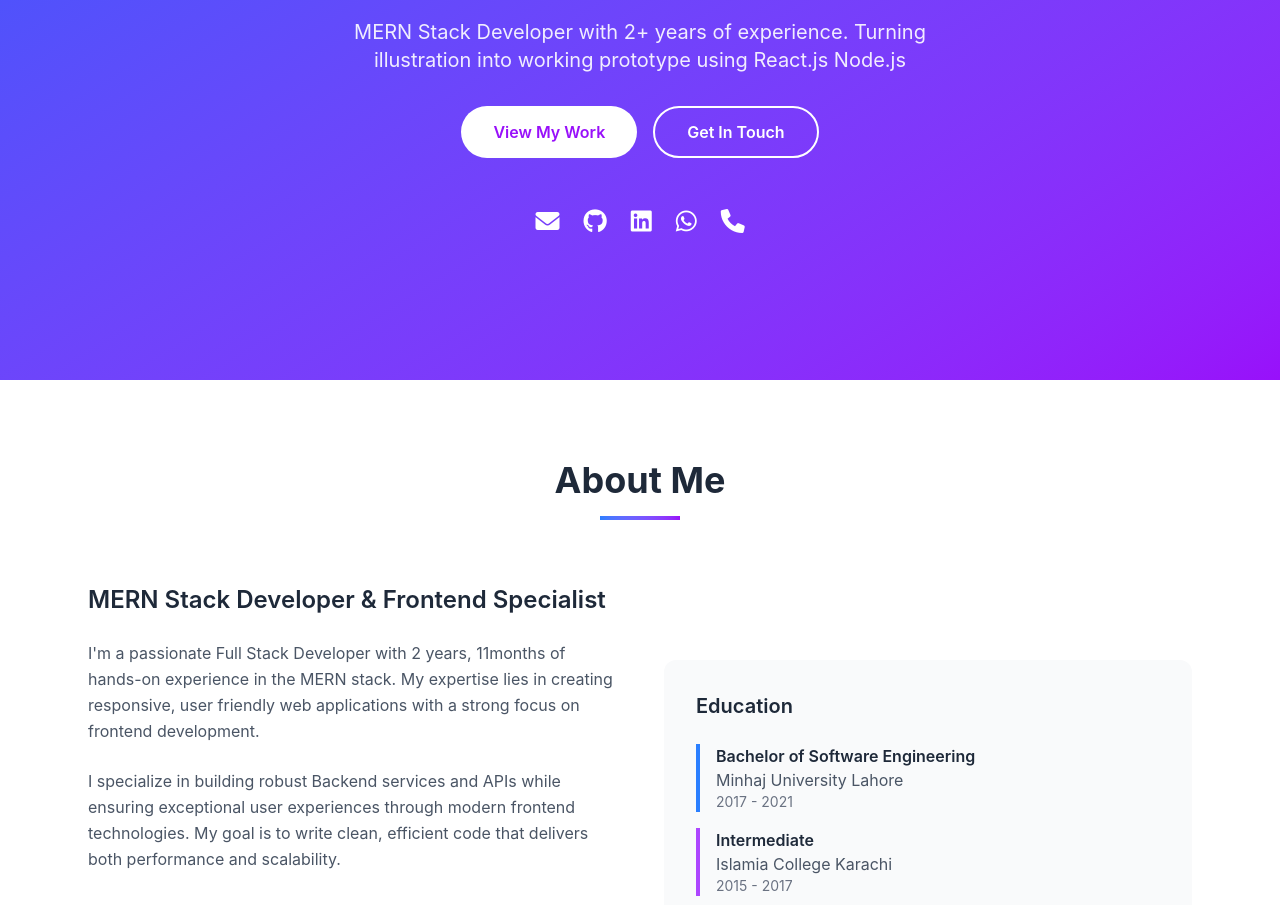
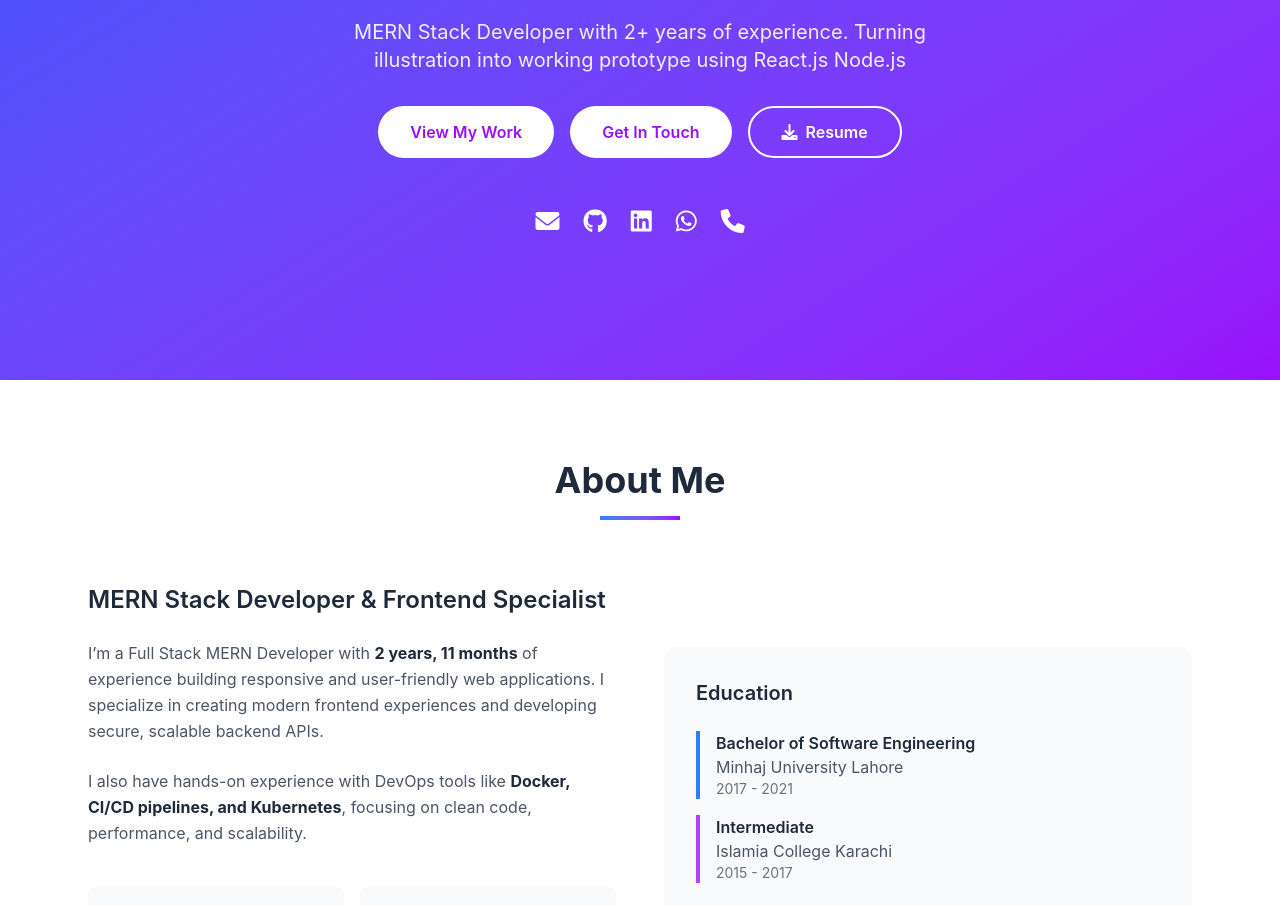
Before and after one commit to qaiser1Habib/ReactTailwind-Portfolio, a React (Vite) app: page / in a window 1280 px wide. Shown: the part 420-1325 px from the top of the page. Built offline with nearby package versions, Linux system fonts and the light colour scheme; no server answers.

Commit message:
Refactor code structure for improved readability and maintainability

```diff
--- a/src/data/projects.ts
+++ b/src/data/projects.ts
@@ -1,23 +1,4 @@
 export const projects = [
-    {
-        title: "Pic.Fan",
-        description:
-            "Full-stack social platform with real-time messaging capabilities",
-        gradient: "from-blue-400 to-purple-500",
-        icon: "fas fa-images",
-        tech: [
-            { name: "Node.js", color: "bg-blue-100 text-blue-800" },
-            { name: "React.js", color: "bg-green-100 text-green-800" },
-            { name: "Socket.io", color: "bg-purple-100 text-purple-800" },
-            { name: "MongoDB", color: "bg-gray-100 text-gray-800" },
-        ],
-        features: [
-            "Real-time messaging with Socket.io",
-            "Responsive UI with Bootstrap CSS",
-            "RESTful API with Express.js",
-        ],
-        link: "https://pic.fan/",
-    },
 	{
 		title: "UndrRight",
 		description: "AI-powered legal assistant web application for lawyers",
@@ -29,11 +10,7 @@ export const projects = [
 			{ name: "Tailwind", color: "bg-cyan-100 text-cyan-800" },
 			{ name: "MongoDB", color: "bg-gray-100 text-gray-800" },
 		],
-        features: [
-            "AI-powered legal assistance",
-            "Modern UI with Tailwind CSS",
-            "Smooth animations with Framer Motion",
-        ],
+		features: ["AI-powered legal assistance", "Modern UI with Tailwind CSS", "Smooth animations with Framer Motion"],
 		link: "https://www.undrright.com/",
 	},
 	{
@@ -47,11 +24,21 @@ export const projects = [
 			{ name: "Tailwind", color: "bg-cyan-100 text-cyan-800" },
 			{ name: "OpenAI", color: "bg-yellow-100 text-yellow-800" },
 		],
-        features: [
-            "OpenAI API integration",
-            "Conversational travel assistance",
-            "Modern responsive design",
-        ],
+		features: ["OpenAI API integration", "Conversational travel assistance", "Modern responsive design"],
 		link: "https://enroute2.com/",
 	},
+	{
+		title: "Pic.Fan",
+		description: "Full-stack social platform with real-time messaging capabilities",
+		gradient: "from-blue-400 to-purple-500",
+		icon: "fas fa-images",
+		tech: [
+			{ name: "Node.js", color: "bg-blue-100 text-blue-800" },
+			{ name: "React.js", color: "bg-green-100 text-green-800" },
+			{ name: "Socket.io", color: "bg-purple-100 text-purple-800" },
+			{ name: "MongoDB", color: "bg-gray-100 text-gray-800" },
+		],
+		features: ["Real-time messaging with Socket.io", "Responsive UI with Bootstrap CSS", "RESTful API with Express.js"],
+		link: "https://pic.fan/",
+	},
 ];
--- a/src/pages/Portfolio/_components/AboutSection.tsx
+++ b/src/pages/Portfolio/_components/AboutSection.tsx
@@ -1,10 +1,27 @@
 import type { Experience } from "@/types/Experience";
+import { useEffect, useState } from "react";
 
 interface AboutSectionProps {
 	totalExperience: Experience;
 }
 
 const AboutSection = ({ totalExperience }: AboutSectionProps) => {
+	const [repoCount, setRepoCount] = useState<number>(0);
+
+	useEffect(() => {
+		const fetchRepoCount = async () => {
+			try {
+				const res = await fetch("https://api.github.com/users/qaiser1Habib");
+				const data = await res.json();
+				setRepoCount(data?.public_repos || 0);
+			} catch (error) {
+				console.log("Error fetching repo count:", error);
+			}
+		};
+
+		fetchRepoCount();
+	}, []);
+
 	return (
 		<section id="about" className="py-20 bg-white">
 			<div className="max-w-6xl mx-auto px-6">
@@ -12,22 +29,28 @@ const AboutSection = ({ totalExperience }: AboutSectionProps) => {
 					<h2 className="text-4xl font-bold mb-4">About Me</h2>
 					<div className="w-20 h-1 bg-gradient-to-r from-blue-500 to-purple-600 mx-auto"></div>
 				</div>
+
 				<div className="grid md:grid-cols-2 gap-12 items-center">
 					<div className="space-y-6">
 						<h3 className="text-2xl font-semibold text-gray-800">MERN Stack Developer & Frontend Specialist</h3>
+
 						<p className="text-gray-600 leading-relaxed">
-							I'm a passionate Full Stack Developer with{" "}
-							{`${totalExperience.years} years, ${
-								totalExperience.months > 0 ? totalExperience.months + "months" : ""
-							}`}{" "}
-							of hands-on experience in the MERN stack. My expertise lies in creating responsive, user friendly web
-							applications with a strong focus on frontend development.
+							I’m a Full Stack MERN Developer with{" "}
+							<strong className="text-gray-800">
+								{`${totalExperience.years} years${
+									totalExperience.months > 0 ? `, ${totalExperience.months} months` : ""
+								}`}
+							</strong>{" "}
+							of experience building responsive and user-friendly web applications. I specialize in creating modern
+							frontend experiences and developing secure, scalable backend APIs.
 						</p>
+
 						<p className="text-gray-600 leading-relaxed">
-							I specialize in building robust Backend services and APIs while ensuring exceptional user experiences through
-							modern frontend technologies. My goal is to write clean, efficient code that delivers both performance and
-							scalability.
+							I also have hands-on experience with DevOps tools like{" "}
+							<strong className="text-gray-800">Docker, CI/CD pipelines, and Kubernetes</strong>, focusing on clean code,
+							performance, and scalability.
 						</p>
+
 						<div className="grid grid-cols-2 gap-4 pt-4">
 							<div className="text-center p-4 bg-gray-50 rounded-lg">
 								<div className="text-3xl font-bold text-blue-600">
@@ -35,20 +58,24 @@ const AboutSection = ({ totalExperience }: AboutSectionProps) => {
 								</div>
 								<div className="text-gray-600">Years Experience</div>
 							</div>
+
 							<div className="text-center p-4 bg-gray-50 rounded-lg">
-								<div className="text-3xl font-bold text-purple-600">10+</div>
-								<div className="text-gray-600">Projects Completed</div>
+								<div className="text-3xl font-bold text-purple-600">{repoCount > 0 ? `${repoCount}+` : "Loading..."}</div>
+								<div className="text-gray-600">GitHub Repositories</div>
 							</div>
 						</div>
 					</div>
+
 					<div className="bg-gray-50 p-8 rounded-xl">
 						<h4 className="text-xl font-semibold mb-6">Education</h4>
+
 						<div className="space-y-4">
 							<div className="border-l-4 border-blue-500 pl-4">
 								<h5 className="font-semibold">Bachelor of Software Engineering</h5>
 								<p className="text-gray-600">Minhaj University Lahore</p>
 								<p className="text-sm text-gray-500">2017 - 2021</p>
 							</div>
+
 							<div className="border-l-4 border-purple-500 pl-4">
 								<h5 className="font-semibold">Intermediate</h5>
 								<p className="text-gray-600">Islamia College Karachi</p>
--- a/src/pages/Portfolio/_components/HeroSection.tsx
+++ b/src/pages/Portfolio/_components/HeroSection.tsx
@@ -19,22 +19,14 @@ const HeroSection = ({ totalExperience }: HeroSectionProps) => {
 			<div className="text-center px-6 animate-fade-in">
 				<div className="mb-6">
 					<div className="size-32 mx-auto mb-6 rounded-full bg-white/20 backdrop-blur-sm flex items-center justify-center text-4xl font-bold">
-            <ImageLoader
-              src={profile}
-              className="size-30 object-cover rounded-full"
-              alt="Qaiser Habib"
-            />
+						<ImageLoader src={profile} className="size-30 object-cover rounded-full" alt="Qaiser Habib" />
 					</div>
 				</div>
-        <h1 className="text-3xl sm:text-5xl lg:text-7xl font-bold mb-4">
-          QAISER HABIB
-        </h1>
+				<h1 className="text-3xl sm:text-5xl lg:text-7xl font-bold mb-4">QAISER HABIB</h1>
 				<div className="text-xl md:text-2xl mb-6">MERN Stack Developer</div>
 				<p className="text-lg md:text-xl mb-8 max-w-2xl mx-auto opacity-90">
-          MERN Stack Developer with{" "}
-          {`${totalExperience.years}${totalExperience.months > 0 ? "+" : ""}`}{" "}
-          years of experience. Turning illustration into working prototype using
-          React.js Node.js
+					MERN Stack Developer with {`${totalExperience.years}${totalExperience.months > 0 ? "+" : ""}`} years of experience.
+					Turning illustration into working prototype using React.js Node.js
 				</p>
 				<div className="flex flex-col sm:flex-row gap-4 justify-center">
 					<button
@@ -45,10 +37,18 @@ const HeroSection = ({ totalExperience }: HeroSectionProps) => {
 					</button>
 					<button
 						onClick={() => scrollToSection("contact", setMobileMenuOpen)}
-            className="border-2 border-white px-8 py-3 rounded-full font-semibold hover:bg-white hover:text-purple-600 transition-colors cursor-pointer"
+						className="bg-white text-purple-600 px-8 py-3 rounded-full font-semibold hover:bg-gray-100 transition-colors cursor-pointer"
 					>
 						Get In Touch
 					</button>
+					<a
+						href="/qaiser-resume.pdf"
+						download
+						className="border-2 border-white px-8 py-3 rounded-full font-semibold hover:bg-white hover:text-purple-600 transition-colors cursor-pointer"
+					>
+						<i className="fas fa-download me-2" />
+						Resume
+					</a>
 				</div>
 				<SocialLinks className="mt-12" />
 			</div>
--- a/src/pages/Portfolio/_components/SkillsSection.tsx
+++ b/src/pages/Portfolio/_components/SkillsSection.tsx
@@ -36,6 +36,7 @@ const SkillsSection = () => {
 					<h2 className="text-4xl font-bold mb-4">Technical Skills</h2>
 					<div className="w-20 h-1 bg-gradient-to-r from-blue-500 to-purple-600 mx-auto"></div>
 				</div>
+
 				<div className="grid md:grid-cols-2 lg:grid-cols-3 gap-8">
 					{/* Frontend Skills */}
 					<div className="bg-white p-8 rounded-xl shadow-lg hover:transform hover:-translate-y-2 transition-all duration-300">
@@ -43,6 +44,7 @@ const SkillsSection = () => {
 							<i className="fas fa-code text-4xl text-blue-500 mb-4"></i>
 							<h3 className="text-xl font-semibold">Frontend</h3>
 						</div>
+
 						<div className="space-y-4">
 							{[
 								{ name: "React.js", level: 95 },
@@ -54,10 +56,9 @@ const SkillsSection = () => {
 								<div key={skill.name}>
 									<div className="flex justify-between mb-2">
 										<span className="text-sm font-medium">{skill.name}</span>
-                    <span className="text-sm text-gray-500">
-                      {skill.level}%
-                    </span>
+										<span className="text-sm text-gray-500">{skill.level}%</span>
 									</div>
+
 									<div className="w-full bg-gray-200 rounded-full h-2">
 										<div
 											className={`h-2 rounded-full bg-gradient-to-r from-blue-600 to-purple-600 skill-bar-animate ${
@@ -80,20 +81,21 @@ const SkillsSection = () => {
 							<i className="fas fa-server text-4xl text-green-500 mb-4"></i>
 							<h3 className="text-xl font-semibold">Backend</h3>
 						</div>
+
 						<div className="space-y-4">
 							{[
 								{ name: "Node.js", level: 90 },
 								{ name: "Express.js", level: 85 },
 								{ name: "Socket.io", level: 75 },
 								{ name: "REST APIs", level: 88 },
+								{ name: "MongoDB", level: 85 },
 							].map((skill, index) => (
 								<div key={skill.name}>
 									<div className="flex justify-between mb-2">
 										<span className="text-sm font-medium">{skill.name}</span>
-                    <span className="text-sm text-gray-500">
-                      {skill.level}%
-                    </span>
+										<span className="text-sm text-gray-500">{skill.level}%</span>
 									</div>
+
 									<div className="w-full bg-gray-200 rounded-full h-2">
 										<div
 											className={`h-2 rounded-full bg-gradient-to-r from-blue-600 to-purple-600 skill-bar-animate ${
@@ -110,26 +112,27 @@ const SkillsSection = () => {
 						</div>
 					</div>
 
-          {/* Database & DevOps */}
+					{/* DevOps Skills */}
 					<div className="bg-white p-8 rounded-xl shadow-lg hover:transform hover:-translate-y-2 transition-all duration-300">
 						<div className="text-center mb-6">
-              <i className="fas fa-database text-4xl text-purple-500 mb-4"></i>
-              <h3 className="text-xl font-semibold">Database & DevOps</h3>
+							<i className="fas fa-cloud text-4xl text-purple-500 mb-4"></i>
+							<h3 className="text-xl font-semibold">DevOps & Cloud</h3>
 						</div>
+
 						<div className="space-y-4">
 							{[
-                { name: "MongoDB", level: 85 },
+								{ name: "CI/CD (GitHub Actions)", level: 75 },
+								{ name: "Docker", level: 70 },
+								{ name: "Kubernetes (K8s)", level: 60 },
 								{ name: "AWS", level: 70 },
 								{ name: "Git/GitHub", level: 85 },
-                { name: "Docker", level: 60 },
 							].map((skill, index) => (
 								<div key={skill.name}>
 									<div className="flex justify-between mb-2">
 										<span className="text-sm font-medium">{skill.name}</span>
-                    <span className="text-sm text-gray-500">
-                      {skill.level}%
-                    </span>
+										<span className="text-sm text-gray-500">{skill.level}%</span>
 									</div>
+
 									<div className="w-full bg-gray-200 rounded-full h-2">
 										<div
 											className={`h-2 rounded-full bg-gradient-to-r from-blue-600 to-purple-600 skill-bar-animate ${
```
Also changed, not shown: 1 other file (tests, documents, lock files or other folders). Lines whose indentation alone changed are shown as unchanged.
